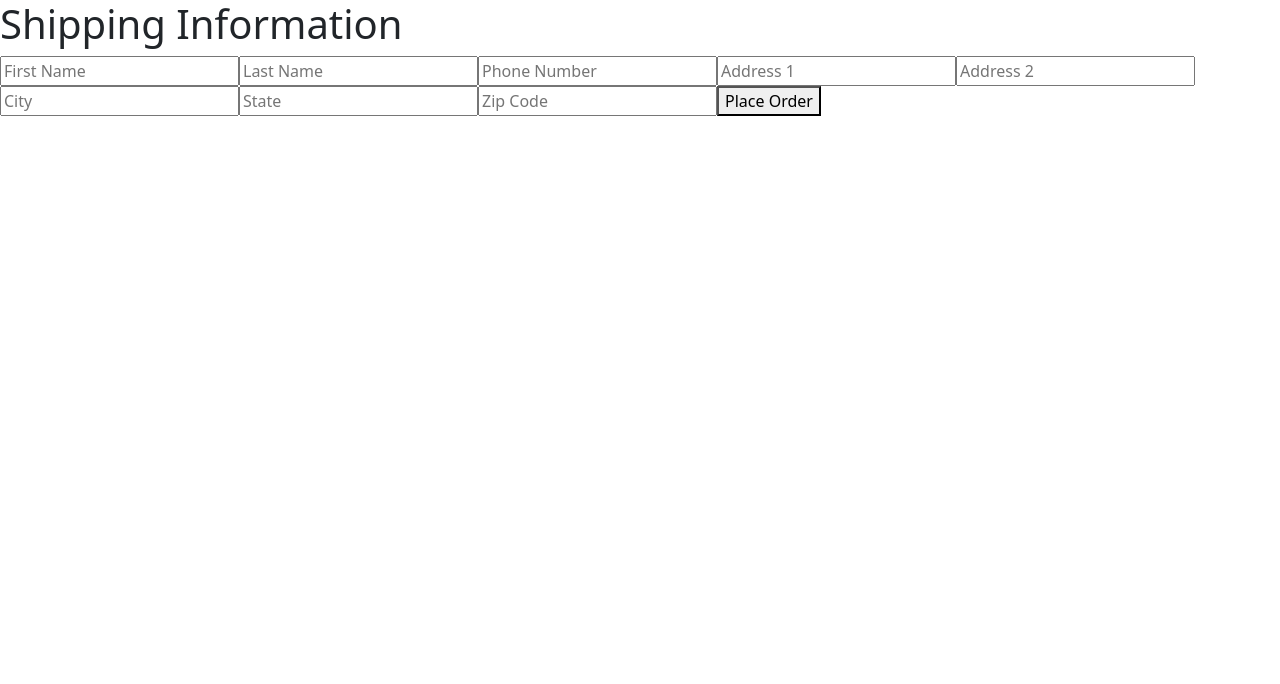
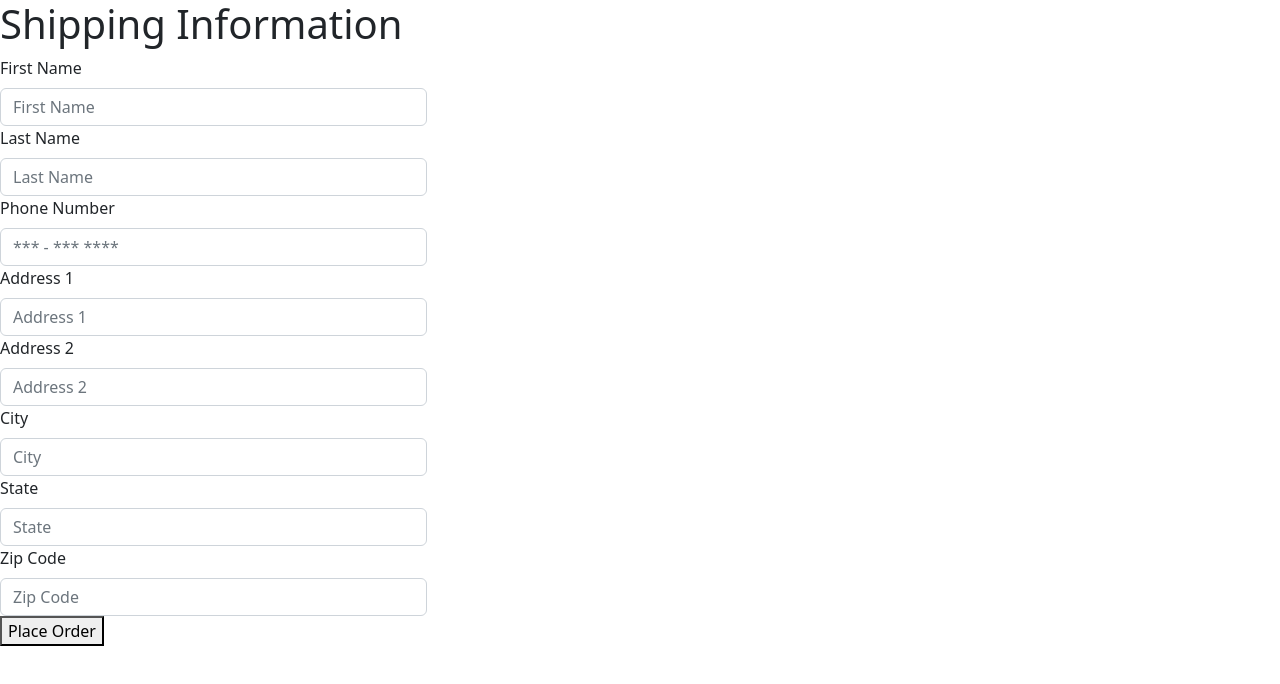
Before and after one commit to cs-isamiul/ECommerceProject, a React (Create React App) app: page /cart/shipping in a window 1280 px wide. Shown: the top 684 px of the page. Built offline with nearby package versions, Linux system fonts and the light colour scheme.

Commit message:
second commit

```diff
--- a/src/components/paymentEntry.js
+++ b/src/components/paymentEntry.js
@@ -1,20 +1,19 @@
 import React from "react";
-import {useState} from "react";
+import { useState } from "react";
 import { useNavigate } from "react-router-dom";
-import Button from 'react-bootstrap/Button';
-import "bootstrap/dist/css/bootstrap.min.css"
+import { Form, Button, Row, Col } from "react-bootstrap";
+import "bootstrap/dist/css/bootstrap.css";
 
 export default function Payment() {
   const [payState, setPayState] = useState({
     paymentFirstName: "",
     paymentLastName: "",
     paymentCardNum: "",
-    paymentCardCVC:"",
-    paymentCardYear:"",
-    paymentCardMonth:"",
+    paymentCardCVC: "",
+    paymentCardYear: "",
+    paymentCardMonth: "",
   });
   const navigate = useNavigate();
-
 
   const onChange = (e) => {
     /*
@@ -34,70 +33,107 @@ export default function Payment() {
     }));
   };
 
-
-
-  const handleSubmit = (e) =>{
-    navigate('/cart/shipping',{payState: payState, setPayState: setPayState});
+  const handleSubmit = (e) => {
+    navigate("/cart/shipping", {
+      payState: payState,
+      setPayState: setPayState,
+    });
     // history.push('/cart/shipping');
-  }
+  };
 
   return (
     <div>
-    <form onSubmit={handleSubmit}>
+      <Form onSubmit={handleSubmit}>
         <h1>Payment Information</h1>
 
-      <input
-        className = 'paymentEntry-font'
+        <Col xs={4}>
+          <Form.Group>
+            <Form.Label>First Name</Form.Label>
+            <Form.Control
+              className="paymentEntry-font"
               type="text"
-        name = "paymentFirstName"
+              name="paymentFirstName"
               placeholder="First Name"
-        autoComplete ={false}
+              autoComplete={false}
               onChange={onChange}
             />
-      <input
-        className = 'paymentEntry-font'
+          </Form.Group>
+        </Col>
+
+        <Col xs={4}>
+          <Form.Group>
+            <Form.Label>Last Name</Form.Label>
+            <Form.Control
+              className="paymentEntry-font"
               type="text"
-        name = "paymentLastName"
+              name="paymentLastName"
               placeholder="Last Name"
-        autoComplete ={false}
+              autoComplete={false}
               onChange={onChange}
             />
-      <input
-        className = 'paymentEntry-font'
+          </Form.Group>
+        </Col>
+
+        <Col xs={4}>
+          <Form.Group>
+            <Form.Label>Credit Card Number</Form.Label>
+            <Form.Control
+              className="paymentEntry-font"
               type="text"
-        name = "paymentCardNum"
-        placeholder="Credit Card Number"
-        autoComplete ={false}
+              name="paymentCardNum"
+              placeholder="xxxx-xxxx-xxxx-xxxx"
+              autoComplete={false}
               onChange={onChange}
             />
-      <input
-        className = 'paymentEntry-font'
+          </Form.Group>
+        </Col>
+
+        <Col xs={4}>
+          <Form.Group>
+            <Form.Label>Card CVC</Form.Label>
+            <Form.Control
+              className="paymentEntry-font"
               type="text"
-        name = "paymentCardCVC"
-        placeholder="Card  CVC"
-        autoComplete ={false}
+              name="paymentCardCVC"
+              placeholder="xxx"
+              autoComplete={false}
               onChange={onChange}
             />
-      <input
-        className = 'paymentEntry-font'
+          </Form.Group>
+        </Col>
+
+        <Col xs={4}>
+          <Form.Group>
+            <Form.Label>Card Expire Year</Form.Label>
+            <Form.Control
+              className="paymentEntry-font"
               type="text"
-        name = "paymentCardYear"
-        placeholder="Card Expire Year"
-        autoComplete ={false}
+              name="paymentCardYear"
+              placeholder="xxxx (1950-2030)"
+              autoComplete={false}
               onChange={onChange}
             />
-      <input
-        className = 'paymentEntry-font'
+          </Form.Group>
+        </Col>
+
+        <Col xs={4}>
+          <Form.Group>
+            <Form.Label>Card Expire Month</Form.Label>
+            <Form.Control
+              className="paymentEntry-font"
               type="text"
-        name = "paymentCardMonth"
-        placeholder="Card Expire Month"
-        autoComplete ={false}
+              name="paymentCardMonth"
+              placeholder="01-12"
+              autoComplete={false}
               onChange={onChange}
             />
+          </Form.Group>
+        </Col>
 
         <button>Pay</button>
-    </form>
-  </div>);
+      </Form>
+    </div>
+  );
 
-  //TODO: develop entry for the collection of billing information before placing an order.
+  //TODO: develop entry for the collection of billing inFormation before placing an order.
 }
--- a/src/components/shippingEntry.js
+++ b/src/components/shippingEntry.js
@@ -1,17 +1,18 @@
 import React from "react";
-import {useState} from "react";
+import { useState } from "react";
 import { useLocation, useNavigate } from "react-router-dom";
+import { Form, Button, Row, Col } from "react-bootstrap";
 
 export default function Shipping(payState, paySetState) {
   const [shipState, shipSetState] = useState({
     shippingFirstName: "",
     shippingLastName: "",
-    shippingPhoneNumber:"",
-    shippingAddressOne:"",
-    shippingAddressTwo:"",
-    shippingCity:"",
-    shippingState:"",
-    shippingZip:"",
+    shippingPhoneNumber: "",
+    shippingAddressOne: "",
+    shippingAddressTwo: "",
+    shippingCity: "",
+    shippingState: "",
+    shippingZip: "",
   });
 
   const location = useLocation();
@@ -31,7 +32,6 @@ export default function Shipping(payState, paySetState) {
     }));
   };
 
-
   // const navigate = useNavigate();
 
   // const handleSubmit = (e) =>{
@@ -40,86 +40,125 @@ export default function Shipping(payState, paySetState) {
   console.log(location);
   return (
     <div>
-    <form >
+      <Form>
         <h1>Shipping Information</h1>
 
-      <input
-        className = 'shippingEntey-font'
+        <Col xs={4}>
+          <Form.Group>
+            <Form.Label>First Name</Form.Label>
+            <Form.Control
+              className="shippingEntey-font"
               type="text"
-        name = "shippingFirstName"
+              name="shippingFirstName"
               placeholder="First Name"
-        autoComplete ={false}
+              autoComplete={false}
               onChange={onChange}
             />
+          </Form.Group>
+        </Col>
 
-      <input
-        className = 'shippingEntey-font'
+        <Col xs={4}>
+          <Form.Group>
+            <Form.Label>Last Name</Form.Label>
+            <Form.Control
+              className="shippingEntey-font"
               type="text"
-        name = "shippingLastName"
+              name="shippingLastName"
               placeholder="Last Name"
-        autoComplete ={false}
+              autoComplete={false}
               onChange={onChange}
             />
+          </Form.Group>
+        </Col>
 
-      <input
-        className = 'shippingEntey-font'
+        <Col xs={4}>
+          <Form.Group>
+            <Form.Label>Phone Number</Form.Label>
+            <Form.Control
+              className="shippingEntey-font"
               type="text"
-        name = "shippingPhoneNumber"
-        placeholder="Phone Number"
-        autoComplete ={false}
+              name="shippingPhoneNumber"
+              placeholder="*** - *** ****"
+              autoComplete={false}
               onChange={onChange}
             />
+          </Form.Group>
+        </Col>
 
-      <input
-        className = 'shippingEntey-font'
+        <Col xs={4}>
+          <Form.Group>
+          <Form.Label>Address 1</Form.Label>
+            <Form.Control
+              className="shippingEntey-font"
               type="text"
-        name = "shippingAddressOne"
+              name="shippingAddressOne"
               placeholder="Address 1"
-        autoComplete ={false}
+              autoComplete={false}
               onChange={onChange}
             />
+          </Form.Group>
+        </Col>
 
-      <input
-        className = 'shippingEntey-font'
+        <Col xs={4}>
+          <Form.Group>
+          <Form.Label>Address 2</Form.Label>
+            <Form.Control
+              className="shippingEntey-font"
               type="text"
-        name = "shippingAddressTwo"
+              name="shippingAddressTwo"
               placeholder="Address 2"
-        autoComplete ={false}
+              autoComplete={false}
               onChange={onChange}
             />
+          </Form.Group>
+        </Col>
 
-      <input
-        className = 'shippingEntey-font'
+        <Col xs={4}>
+          <Form.Group>
+          <Form.Label>City</Form.Label>
+            <Form.Control
+              className="shippingEntey-font"
               type="text"
-        name = "shippingCity"
+              name="shippingCity"
               placeholder="City"
-        autoComplete ={false}
+              autoComplete={false}
               onChange={onChange}
             />
+          </Form.Group>
+        </Col>
 
-      <input
-        className = 'shippingEntey-font'
+        <Col xs={4}>
+          <Form.Group>
+          <Form.Label>State</Form.Label>
+            <Form.Control
+              className="shippingEntey-font"
               type="text"
-        name = "shippingState"
+              name="shippingState"
               placeholder="State"
-        autoComplete ={false}
+              autoComplete={false}
               onChange={onChange}
             />
+          </Form.Group>
+        </Col>
 
-      <input
-        className = 'shippingEntey-font'
+        <Col xs={4}>
+          <Form.Group>
+          <Form.Label>Zip Code</Form.Label>
+            <Form.Control
+              className="shippingEntey-font"
               type="text"
-        name = "shippingZip"
+              name="shippingZip"
               placeholder="Zip Code"
-        autoComplete ={false}
+              autoComplete={false}
               onChange={onChange}
             />
-
+          </Form.Group>
+        </Col>
 
         <button>Place Order</button>
-
-    </form>
-  </div>);
+      </Form>
+    </div>
+  );
 
   //TODO: develop entry for the collection of shipping information before placing an order.
 }
```
Lines whose indentation alone changed are shown as unchanged.
